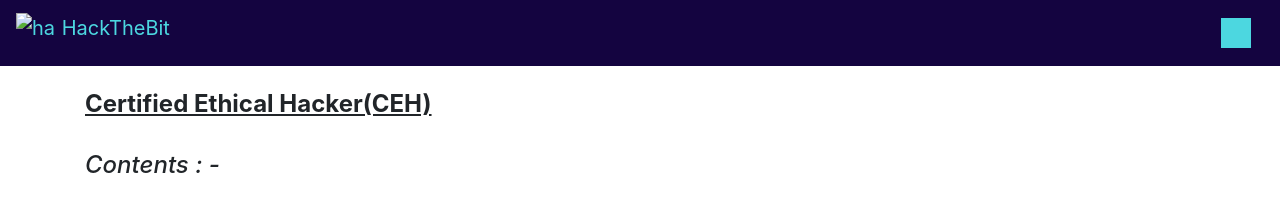
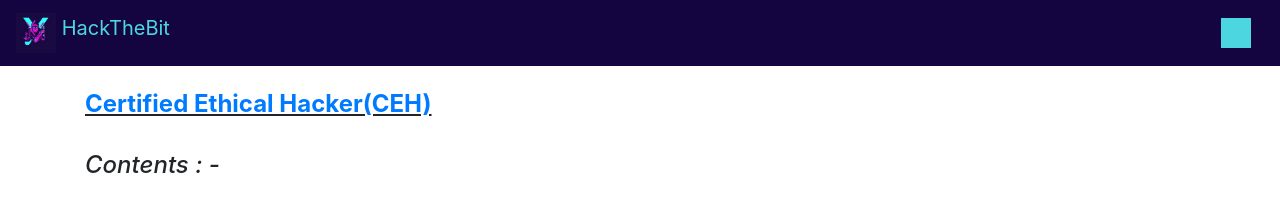
Before and after one commit to hacksthebit/hack, a plain HTML site: page index.html in a window 1280 px wide. Drawn offline with nearby package versions, Linux system fonts and the light colour scheme.

Commit message:
Update index.html

```diff
--- a/index.html
+++ b/index.html
@@ -14,7 +14,7 @@
 <div class="header">
 <nav class="navbar navbar-custom">
   <a class="navbar-brand" href="#">
-<img src="../logo1.png" width="40" height="40" class="d-inline-block align-top" alt="hackthebit logo"> HackTheBit</a>
+<img src="blog/logo1.png" width="40" height="40" class="d-inline-block align-top" alt="hackthebit logo"> HackTheBit</a>
   <button class="navbar-toggler" type="button" data-toggle="collapse" data-target="#collapsibleNavbar">
     <span class="navbar-toggler-icon"></span>
   </button>
@@ -24,7 +24,7 @@
         <a class="nav-link" href="#">Home</a>
       </li>
       <li class="nav-item">
-        <a class="nav-link" href="../contact.html">Contact</a>
+        <a class="nav-link" href="blog/contact.html">Contact</a>
       </li>
     </ul>
   </div>
@@ -32,7 +32,7 @@
 </div>
 <br>
 <div class="container">
-<h4><b><u>Certified Ethical Hacker(CEH) </u></b></h4> <br>
+<h4><b><u><a href="blog/ceh/index.html">Certified Ethical Hacker(CEH) </a></u></b></h4> <br>
 <h4><em>Contents : -</em></h4>
 
 
```
